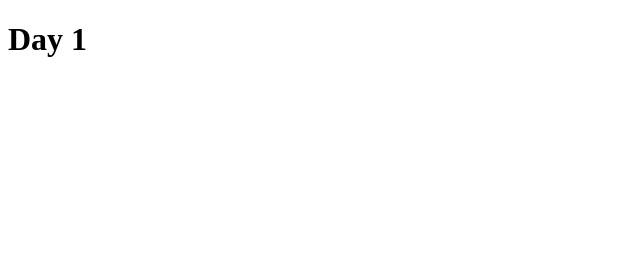
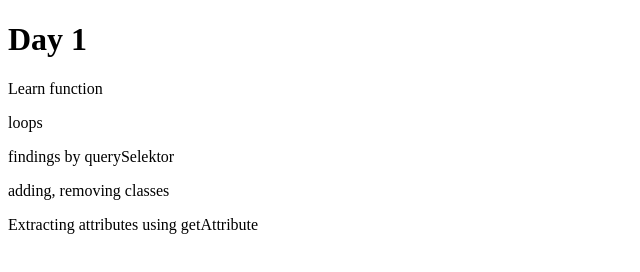
Before and after one commit to Pawelok35/GitJournal, a plain HTML site: page index.html in a window 1280 px wide. Shown: the whole page, without its empty margins (0-640 px from the left). Drawn offline with Linux system fonts and the light colour scheme.

Commit message:
Assigning a function to a constant, Finding elements using querySelectorAll and querySelector, Extracting attributes using getAttribute, Learning the for...of loop, Adding and removing classes

```diff
--- a/index.html
+++ b/index.html
@@ -7,5 +7,10 @@
 </head>
 <body>
     <h1>Day 1</h1>
+    <p>Learn function</p>
+    <p>loops</p>
+    <p>findings by querySelektor</p>
+    <p>adding, removing classes</p>
+    <p>Extracting attributes using getAttribute</p>
 </body>
 </html>
```
